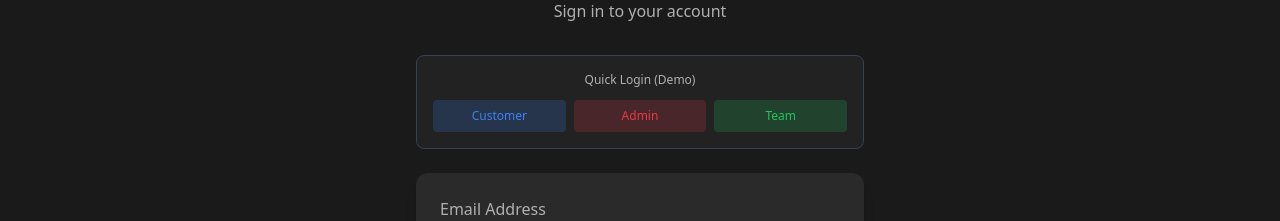
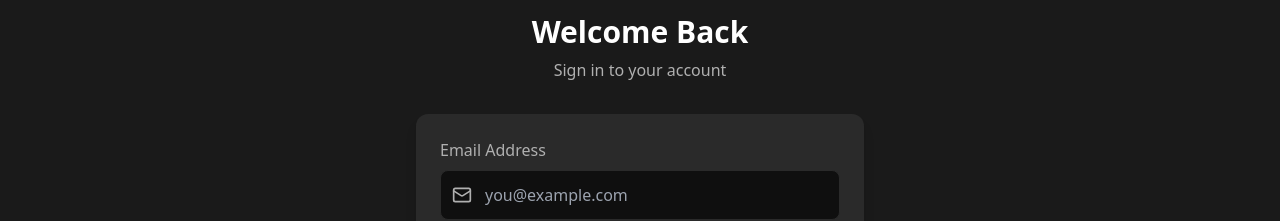
Before and after one commit to SadanTharu/Graphic_Corner_System, a React (Vite) app in the folder frontend/: page /login in a window 1280 px wide. Shown: the part 245-466 px from the top of the page. Built offline with nearby package versions, Linux system fonts and the light colour scheme; no server answers.

Commit message:
login demo removed

```diff
--- a/frontend/src/pages/public/Login.jsx
+++ b/frontend/src/pages/public/Login.jsx
@@ -33,20 +33,6 @@ const Login = () => {
     setLoading(false);
   };
 
-  const quickLogin = (role) => {
-    let credentials = {};
-    if (role === 'admin') {
-      credentials = { email: 'admin@graphiccorner.lk', password: 'admin123' };
-    } else if (role === 'team') {
-      credentials = { email: 'nimal@graphiccorner.lk', password: 'team123' };
-    } else {
-      credentials = { email: 'kasun@example.com', password: 'customer123' };
-    }
-
-    setEmail(credentials.email);
-    setPassword(credentials.password);
-  };
-
   return (
     <div className="min-h-screen flex items-center justify-center py-12 px-4 sm:px-6 lg:px-8">
       <div className="max-w-md w-full">
@@ -57,31 +43,6 @@ const Login = () => {
           </div>
           <h2 className="text-3xl font-bold text-white">Welcome Back</h2>
           <p className="text-textGray mt-2">Sign in to your account</p>
-        </div>
-
-        {/* Quick Login Demo Buttons */}
-        <div className="mb-6 p-4 bg-lightGray/50 rounded-lg border border-gray-700">
-          <p className="text-textGray text-xs mb-3 text-center">Quick Login (Demo)</p>
-          <div className="grid grid-cols-3 gap-2">
-            <button
-              onClick={() => quickLogin('customer')}
-              className="text-xs py-2 bg-blue-500/20 text-blue-500 rounded hover:bg-blue-500/30 transition-colors"
-            >
-              Customer
-            </button>
-            <button
-              onClick={() => quickLogin('admin')}
-              className="text-xs py-2 bg-primary/20 text-primary rounded hover:bg-primary/30 transition-colors"
-            >
-              Admin
-            </button>
-            <button
-              onClick={() => quickLogin('team')}
-              className="text-xs py-2 bg-green-500/20 text-green-500 rounded hover:bg-green-500/30 transition-colors"
-            >
-              Team
-            </button>
-          </div>
         </div>
 
         {/* Login Form */}
```
